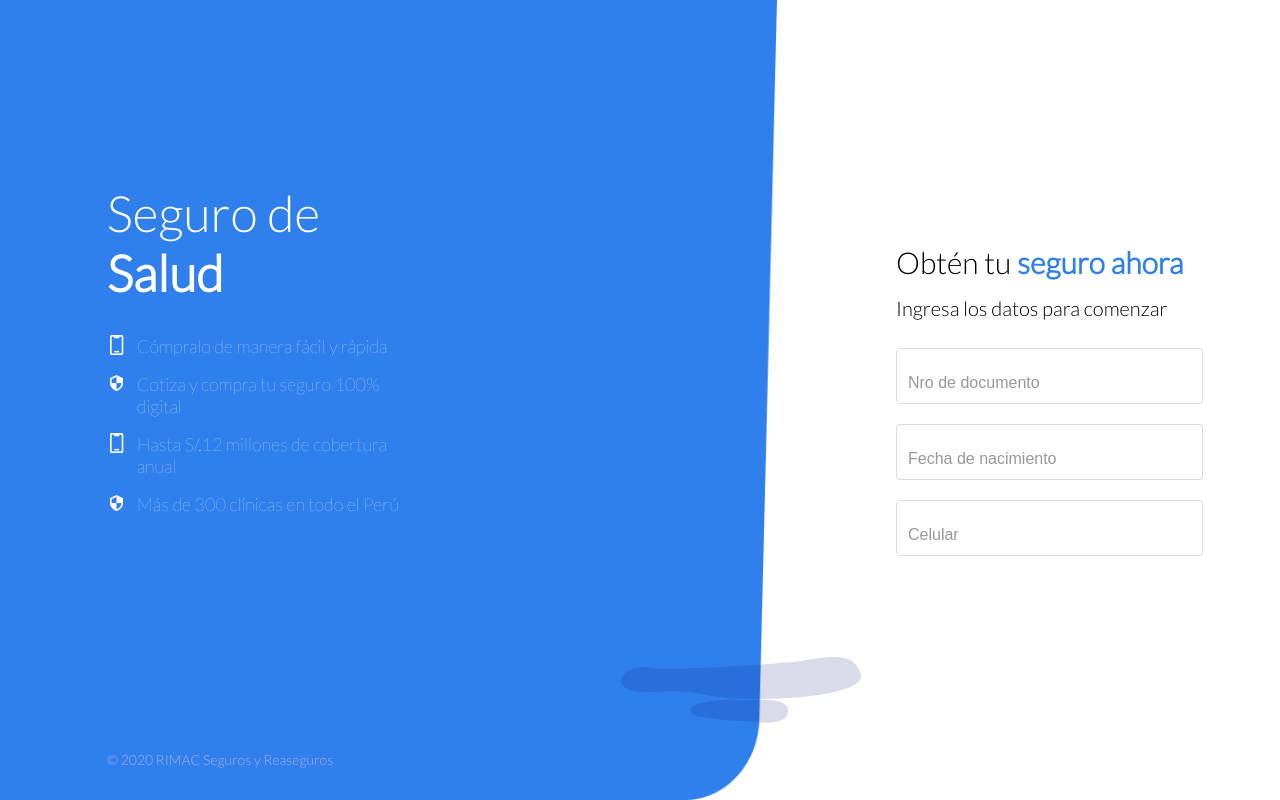
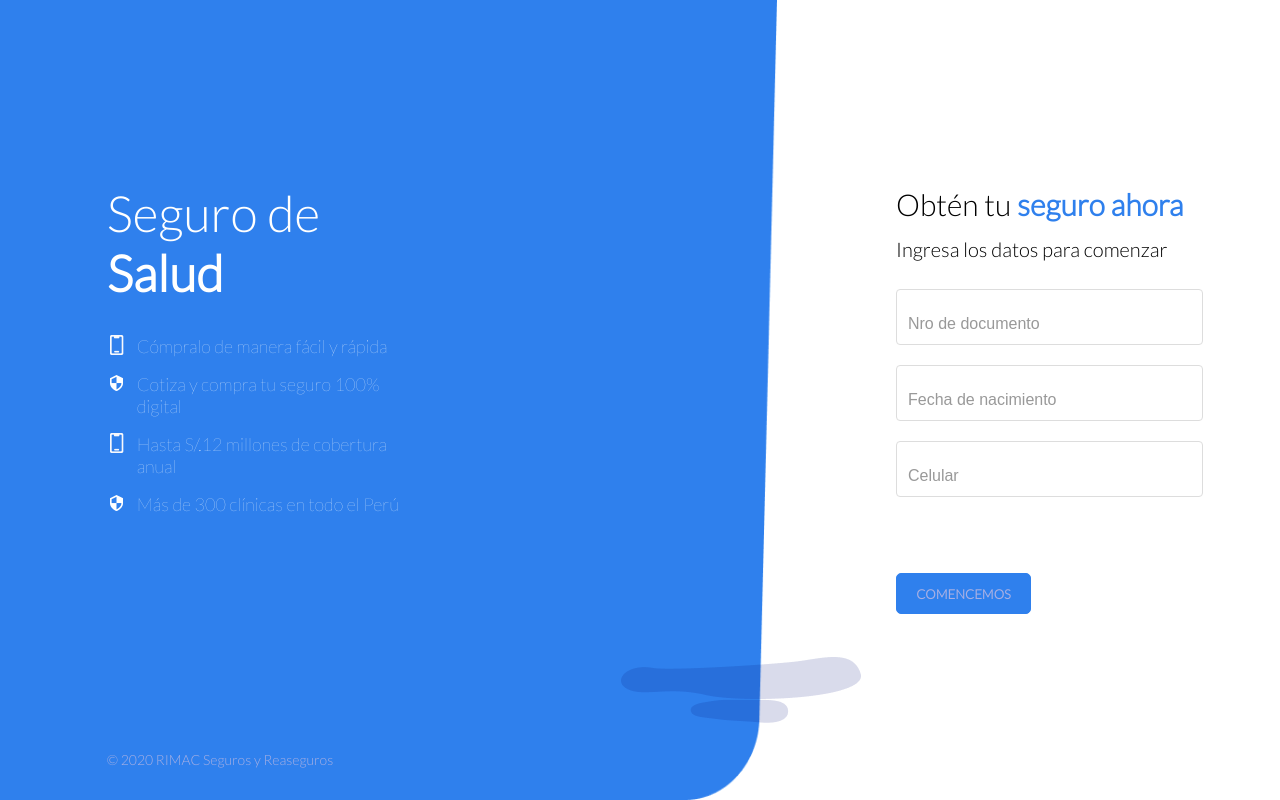
Before and after one commit to MrCycler/insurance_app, a Next.js app: page / in a window 1280 px wide. Built offline with nearby package versions, Linux system fonts and the light colour scheme.

Commit message:
add: improvement of inputs & button

```diff
--- a/components/BasicForm.tsx
+++ b/components/BasicForm.tsx
@@ -1,9 +1,23 @@
-import React from "react";
+import React, { useState, useEffect } from "react";
 import "../styles/app.scss";
 
+//Basic Form components
 import { Input } from "./Input.tsx";
+import { Button } from "./Button.tsx";
+
 
 export const BasicForm = (props) => {
+  const [documentType, setdocumentType] = useState("");
+  const [documentNro, setdocumentNro] = useState("");
+  const [date, setDate] = useState("");
+  const [phoneNumber, setPhoneNumber] = useState("");
+  const [active, setActive] = useState(false);
+  useEffect(() => {
+    if ((documentNro.length==8)&&(phoneNumber.length==9)){
+      setActive(true)
+    }
+  }, [documentType,documentNro,date,phoneNumber])
+
   return (
     <div className="form">
       <div  className="form__title">
@@ -11,9 +25,10 @@ export const BasicForm = (props) => {
         <p className="form__title__active">seguro ahora</p>
       </div>
       <p className="form__subtitle">Ingresa los datos para comenzar</p>
-      <Input label="Nro de documento" type="number" />
-      <Input label="Fecha de nacimiento" type="text" />
-      <Input label="Celular" type="number" />
+      <Input label="Nro de documento" type="tel" setValue={setdocumentNro} value={documentNro} maxLength="8"/>
+      <Input label="Fecha de nacimiento" type="text" setValue={setDate} value={date} maxLength="14"/>
+      <Input label="Celular" type="tel" setValue={setPhoneNumber} value={phoneNumber} maxLength="9"/>
+      <Button msg="COMENCEMOS" active={active}/>
     </div>
   );
 };
--- a/components/Button.tsx
+++ b/components/Button.tsx
@@ -0,0 +1,10 @@
+import React from "react";
+import "../styles/app.scss";
+
+export const Button = (props) => {
+  return (
+    <button className={props.active?"button__active":"button"} onClick={props.onClick}>
+        {props.msg}
+    </button>
+  );
+};
--- a/components/Form.tsx
+++ b/components/Form.tsx
@@ -1,8 +1,12 @@
 import React, { useState, useEffect } from "react";
 import "../styles/app.scss";
 
+//Form components
 import { Input } from "./Input.tsx";
+
+//Basic provider
 import { postClient } from "../api/clientProvider.tsx";
+
 
 export const Form = (props) => {
   const [client, setClient] = useState({});
--- a/components/Input.tsx
+++ b/components/Input.tsx
@@ -4,8 +4,8 @@ import "../styles/app.scss";
 export const Input = (props) => {
   return (
     <div className="input">
-      <input type={props.type} className="input__area" />
-      <label className="input__label">{props.label}</label>
+      <input type={props.type} value={props.value} onChange={(e)=>props.setValue(e.target.value)} className="input__area" maxLength={props.maxLength} />
+      <label className={props.value.length>0?"input__label__active":"input__label"}>{props.label}</label>
     </div>
   );
 };
--- a/styles/form/_form.scss
+++ b/styles/form/_form.scss
@@ -4,39 +4,72 @@
 //aplication color
 $app-skyblue: #2f80ed;
 $app-white: #ffffff;
-$app-green: #83CC5E;
-$copyright-gray: #a8afe3;
+$app-green: #83cc5e;
+$app-gray: #a8afe3;
 //aplication fonts
 $form-title-font-size: 30px;
 $form-subtitle-font-size: 20px;
+$button-font-size: 13px;
 $app-font-family: "Lato", sans-serif;
 
-.form{
+.form {
   padding-left: 10%;
   display: flex;
   flex-direction: column;
   justify-content: center;
-    &__title{
+  &__title {
     font-size: $form-title-font-size;
     font-family: $app-font-family;
     margin-bottom: 2%;
     display: flex;
-      &__active{
+    &__active {
       font-size: $form-title-font-size;
       font-family: $app-font-family;
       font-weight: bold;
-        color:$app-skyblue;
+      color: $app-skyblue;
       margin-bottom: 2%;
     }
   }
 
-    &__subtitle{
+  &__subtitle {
     font-size: $form-subtitle-font-size;
     font-family: $app-font-family;
     margin-bottom: 2%;
   }
 }
 
+.button {
+  background-color: $app-skyblue;
+  color: $app-gray;
+  width: fit-content;
+  margin-top: 20%;
+  padding-top: 3%;
+  padding-bottom: 3%;
+  padding-right: 5%;
+  padding-left: 5%;
+  border: $app-skyblue 1px solid;
+  border-radius: 5px;
+  font-size: $button-font-size;
+  font-family: $app-font-family;
+  font-weight: bold;
+  cursor: pointer;
+  &__active {
+    background-color: $app-skyblue;
+    color: $app-white;
+    width: fit-content;
+    margin-top: 20%;
+    padding-top: 3%;
+    padding-bottom: 3%;
+    padding-right: 5%;
+    padding-left: 5%;
+    border: $app-skyblue 1px solid;
+    border-radius: 5px;
+    font-size: $button-font-size;
+    font-family: $app-font-family;
+    font-weight: bold;
+    cursor: pointer;
+  }
+}
 
 .input {
   display: flex;
```
Also changed, not shown: 1 other file (tests, documents, lock files or other folders). Lines whose indentation alone changed are shown as unchanged.
